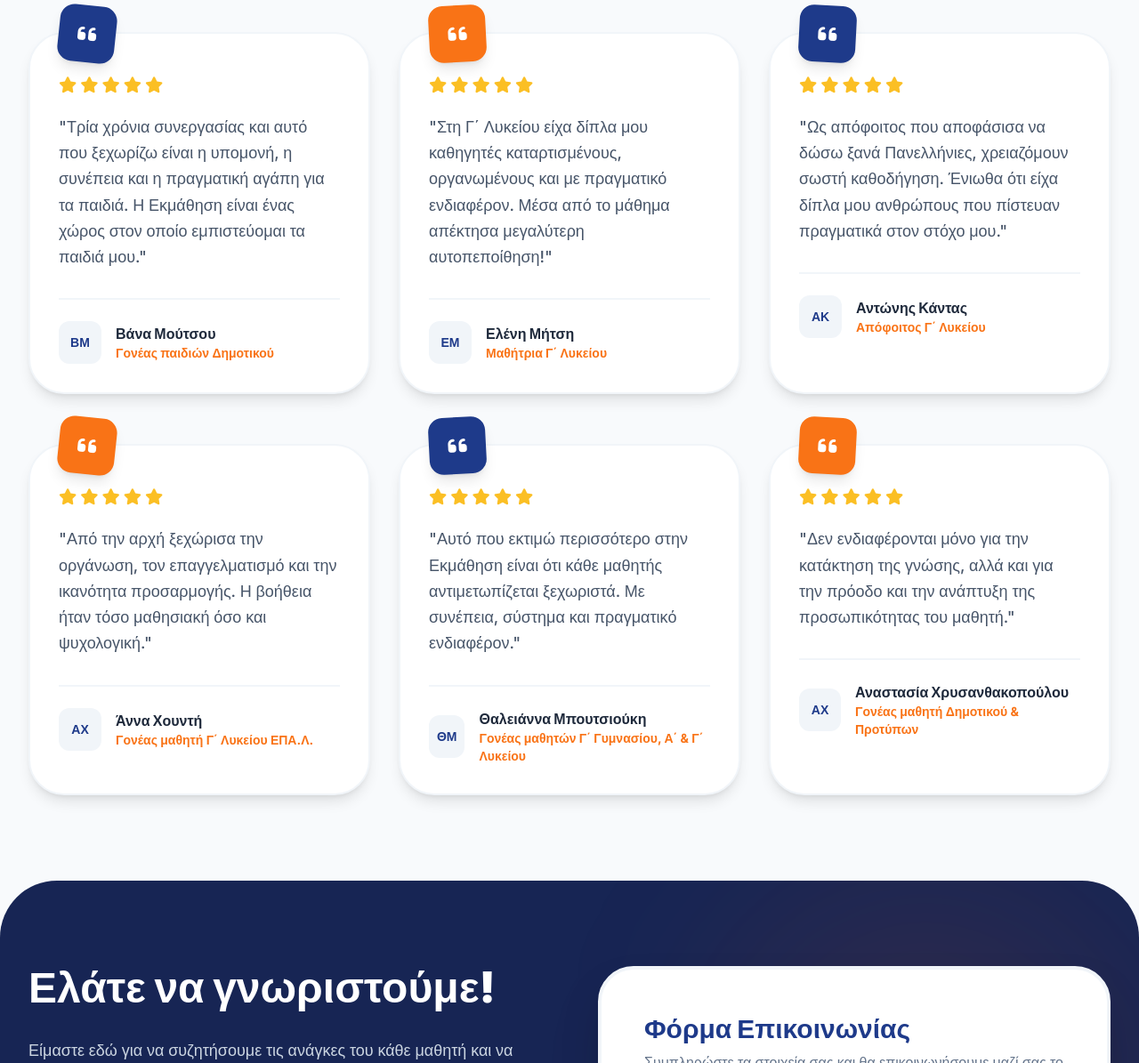
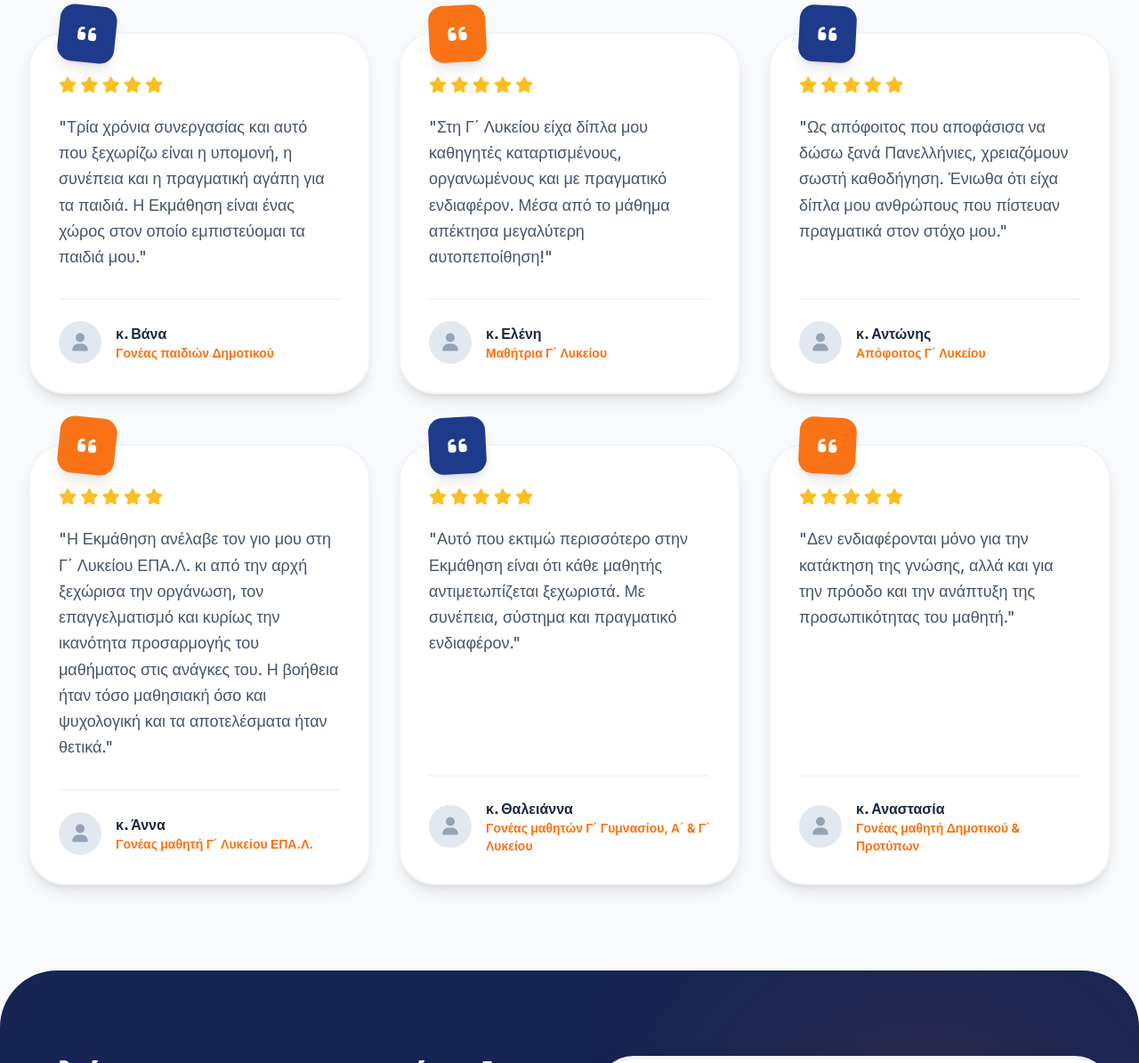
Before and after one commit to zisistrigkas/Ekmathisi-Frontistirio-Website, a plain HTML site: page index.html in a window 1280 px wide. Shown: the part 6085-7280 px from the top of the page at 89% size. Drawn offline with nearby package versions, Linux system fonts and the light colour scheme; a web font is replaced by a local one.

Commit message:
Add files via upload

```diff
--- a/index.html
+++ b/index.html
@@ -610,7 +610,8 @@
 
     <div class="grid md:grid-cols-2 lg:grid-cols-3 gap-8">
         <!-- Review 1 -->
-            <div class="bg-white p-8 rounded-[2.5rem] shadow-lg border-2 border-slate-100 relative mt-6">
+        <div class="bg-white p-8 rounded-[2.5rem] shadow-lg border-2 border-slate-100 relative mt-6 flex flex-col justify-between">
+            <div>
                 <div class="absolute -top-8 left-8 w-16 h-16 bg-blue-900 text-white text-2xl flex items-center justify-center rounded-2xl shadow-lg transform rotate-6">
                     <i class="fa-solid fa-quote-left"></i>
                 </div>
@@ -620,19 +621,21 @@
                 <p class="text-slate-600 font-medium mb-8 leading-relaxed text-lg">
                     "Τρία χρόνια συνεργασίας και αυτό που ξεχωρίζω είναι η υπομονή, η συνέπεια και η πραγματική αγάπη για τα παιδιά. Η Εκμάθηση είναι ένας χώρος στον οποίο εμπιστεύομαι τα παιδιά μου."
                 </p>
+            </div>
             <div class="flex items-center gap-4 border-t-2 border-slate-100 pt-6">
-                    <div class="w-12 h-12 bg-slate-100 text-blue-900 font-black rounded-xl flex items-center justify-center text-sm">
-                        ΒΜ
+                <div class="w-12 h-12 bg-slate-200 text-slate-400 rounded-full flex items-center justify-center text-xl shrink-0">
+                    <i class="fa-solid fa-user"></i>
                 </div>
                 <div>
-                        <p class="font-black text-slate-800">Βάνα Μούτσου</p>
+                    <p class="font-black text-slate-800">κ. Βάνα</p>
                     <p class="text-sm text-orange-500 font-bold">Γονέας παιδιών Δημοτικού</p>
                 </div>
             </div>
         </div>
 
         <!-- Review 2 -->
-            <div class="bg-white p-8 rounded-[2.5rem] shadow-lg border-2 border-slate-100 relative mt-6">
+        <div class="bg-white p-8 rounded-[2.5rem] shadow-lg border-2 border-slate-100 relative mt-6 flex flex-col justify-between">
+            <div>
                 <div class="absolute -top-8 left-8 w-16 h-16 bg-orange-500 text-white text-2xl flex items-center justify-center rounded-2xl shadow-lg transform -rotate-3">
                     <i class="fa-solid fa-quote-left"></i>
                 </div>
@@ -642,19 +645,21 @@
                 <p class="text-slate-600 font-medium mb-8 leading-relaxed text-lg">
                     "Στη Γ΄ Λυκείου είχα δίπλα μου καθηγητές καταρτισμένους, οργανωμένους και με πραγματικό ενδιαφέρον. Μέσα από το μάθημα απέκτησα μεγαλύτερη αυτοπεποίθηση!"
                 </p>
+            </div>
             <div class="flex items-center gap-4 border-t-2 border-slate-100 pt-6">
-                    <div class="w-12 h-12 bg-slate-100 text-blue-900 font-black rounded-xl flex items-center justify-center text-sm">
-                        ΕΜ
+                <div class="w-12 h-12 bg-slate-200 text-slate-400 rounded-full flex items-center justify-center text-xl shrink-0">
+                    <i class="fa-solid fa-user"></i>
                 </div>
                 <div>
-                        <p class="font-black text-slate-800">Ελένη Μήτση</p>
+                    <p class="font-black text-slate-800">κ. Ελένη</p>
                     <p class="text-sm text-orange-500 font-bold">Μαθήτρια Γ΄ Λυκείου</p>
                 </div>
             </div>
         </div>
 
         <!-- Review 3 -->
-            <div class="bg-white p-8 rounded-[2.5rem] shadow-lg border-2 border-slate-100 relative mt-6">
+        <div class="bg-white p-8 rounded-[2.5rem] shadow-lg border-2 border-slate-100 relative mt-6 flex flex-col justify-between">
+            <div>
                 <div class="absolute -top-8 left-8 w-16 h-16 bg-blue-900 text-white text-2xl flex items-center justify-center rounded-2xl shadow-lg transform rotate-3">
                     <i class="fa-solid fa-quote-left"></i>
                 </div>
@@ -664,19 +669,21 @@
                 <p class="text-slate-600 font-medium mb-8 leading-relaxed text-lg">
                     "Ως απόφοιτος που αποφάσισα να δώσω ξανά Πανελλήνιες, χρειαζόμουν σωστή καθοδήγηση. Ένιωθα ότι είχα δίπλα μου ανθρώπους που πίστευαν πραγματικά στον στόχο μου."
                 </p>
+            </div>
             <div class="flex items-center gap-4 border-t-2 border-slate-100 pt-6">
-                    <div class="w-12 h-12 bg-slate-100 text-blue-900 font-black rounded-xl flex items-center justify-center text-sm">
-                        ΑΚ
+                <div class="w-12 h-12 bg-slate-200 text-slate-400 rounded-full flex items-center justify-center text-xl shrink-0">
+                    <i class="fa-solid fa-user"></i>
                 </div>
                 <div>
-                        <p class="font-black text-slate-800">Αντώνης Κάντας</p>
+                    <p class="font-black text-slate-800">κ. Αντώνης</p>
                     <p class="text-sm text-orange-500 font-bold">Απόφοιτος Γ΄ Λυκείου</p>
                 </div>
             </div>
         </div>
 
         <!-- Review 4 -->
-            <div class="bg-white p-8 rounded-[2.5rem] shadow-lg border-2 border-slate-100 relative mt-6">
+        <div class="bg-white p-8 rounded-[2.5rem] shadow-lg border-2 border-slate-100 relative mt-6 flex flex-col justify-between">
+            <div>
                 <div class="absolute -top-8 left-8 w-16 h-16 bg-orange-500 text-white text-2xl flex items-center justify-center rounded-2xl shadow-lg transform rotate-6">
                     <i class="fa-solid fa-quote-left"></i>
                 </div>
@@ -684,21 +691,23 @@
                     <i class="fa-solid fa-star"></i><i class="fa-solid fa-star"></i><i class="fa-solid fa-star"></i><i class="fa-solid fa-star"></i><i class="fa-solid fa-star"></i>
                 </div>
                 <p class="text-slate-600 font-medium mb-8 leading-relaxed text-lg">
-                    "Από την αρχή ξεχώρισα την οργάνωση, τον επαγγελματισμό και την ικανότητα προσαρμογής. Η βοήθεια ήταν τόσο μαθησιακή όσο και ψυχολογική."
+                    "Η Εκμάθηση ανέλαβε τον γιο μου στη Γ΄ Λυκείου ΕΠΑ.Λ. κι από την αρχή ξεχώρισα την οργάνωση, τον επαγγελματισμό και κυρίως την ικανότητα προσαρμογής του μαθήματος στις ανάγκες του. Η βοήθεια ήταν τόσο μαθησιακή όσο και ψυχολογική και τα αποτελέσματα ήταν θετικά."
                 </p>
+            </div>
             <div class="flex items-center gap-4 border-t-2 border-slate-100 pt-6">
-                    <div class="w-12 h-12 bg-slate-100 text-blue-900 font-black rounded-xl flex items-center justify-center text-sm">
-                        ΑΧ
+                <div class="w-12 h-12 bg-slate-200 text-slate-400 rounded-full flex items-center justify-center text-xl shrink-0">
+                    <i class="fa-solid fa-user"></i>
                 </div>
                 <div>
-                        <p class="font-black text-slate-800">Άννα Χουντή</p>
+                    <p class="font-black text-slate-800">κ. Άννα</p>
                     <p class="text-sm text-orange-500 font-bold">Γονέας μαθητή Γ΄ Λυκείου ΕΠΑ.Λ.</p>
                 </div>
             </div>
         </div>
 
         <!-- Review 5 -->
-            <div class="bg-white p-8 rounded-[2.5rem] shadow-lg border-2 border-slate-100 relative mt-6">
+        <div class="bg-white p-8 rounded-[2.5rem] shadow-lg border-2 border-slate-100 relative mt-6 flex flex-col justify-between">
+            <div>
                 <div class="absolute -top-8 left-8 w-16 h-16 bg-blue-900 text-white text-2xl flex items-center justify-center rounded-2xl shadow-lg transform -rotate-3">
                     <i class="fa-solid fa-quote-left"></i>
                 </div>
@@ -708,19 +717,21 @@
                 <p class="text-slate-600 font-medium mb-8 leading-relaxed text-lg">
                     "Αυτό που εκτιμώ περισσότερο στην Εκμάθηση είναι ότι κάθε μαθητής αντιμετωπίζεται ξεχωριστά. Με συνέπεια, σύστημα και πραγματικό ενδιαφέρον."
                 </p>
+            </div>
             <div class="flex items-center gap-4 border-t-2 border-slate-100 pt-6">
-                    <div class="w-12 h-12 bg-slate-100 text-blue-900 font-black rounded-xl flex items-center justify-center text-sm">
-                        ΘΜ
+                <div class="w-12 h-12 bg-slate-200 text-slate-400 rounded-full flex items-center justify-center text-xl shrink-0">
+                    <i class="fa-solid fa-user"></i>
                 </div>
                 <div>
-                        <p class="font-black text-slate-800">Θαλειάννα Μπουτσιούκη</p>
+                    <p class="font-black text-slate-800">κ. Θαλειάννα</p>
                     <p class="text-sm text-orange-500 font-bold">Γονέας μαθητών Γ΄ Γυμνασίου, Α΄ & Γ΄ Λυκείου</p>
                 </div>
             </div>
         </div>
 
         <!-- Review 6 -->
-            <div class="bg-white p-8 rounded-[2.5rem] shadow-lg border-2 border-slate-100 relative mt-6">
+        <div class="bg-white p-8 rounded-[2.5rem] shadow-lg border-2 border-slate-100 relative mt-6 flex flex-col justify-between">
+            <div>
                 <div class="absolute -top-8 left-8 w-16 h-16 bg-orange-500 text-white text-2xl flex items-center justify-center rounded-2xl shadow-lg transform rotate-3">
                     <i class="fa-solid fa-quote-left"></i>
                 </div>
@@ -730,12 +741,13 @@
                 <p class="text-slate-600 font-medium mb-8 leading-relaxed text-lg">
                     "Δεν ενδιαφέρονται μόνο για την κατάκτηση της γνώσης, αλλά και για την πρόοδο και την ανάπτυξη της προσωπικότητας του μαθητή."
                 </p>
+            </div>
             <div class="flex items-center gap-4 border-t-2 border-slate-100 pt-6">
-                    <div class="w-12 h-12 bg-slate-100 text-blue-900 font-black rounded-xl flex items-center justify-center text-sm">
-                        ΑΧ
+                <div class="w-12 h-12 bg-slate-200 text-slate-400 rounded-full flex items-center justify-center text-xl shrink-0">
+                    <i class="fa-solid fa-user"></i>
                 </div>
                 <div>
-                        <p class="font-black text-slate-800">Αναστασία Χρυσανθακοπούλου</p>
+                    <p class="font-black text-slate-800">κ. Αναστασία</p>
                     <p class="text-sm text-orange-500 font-bold">Γονέας μαθητή Δημοτικού & Προτύπων</p>
                 </div>
             </div>
```
Lines whose indentation alone changed are shown as unchanged.
